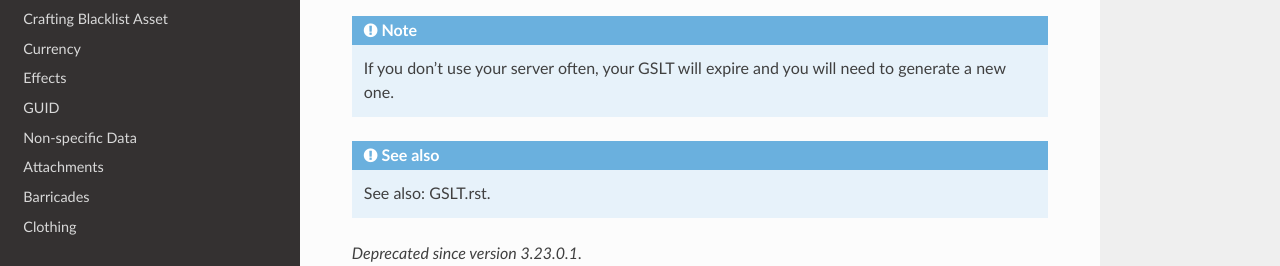
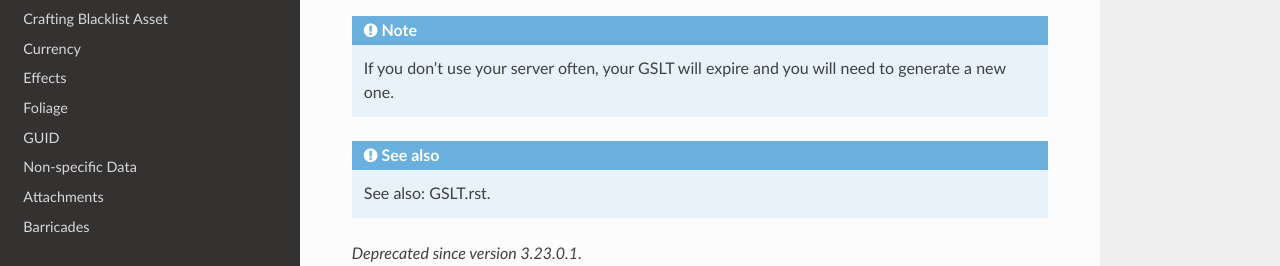
Before and after one commit to MoltonMontro/TestDocs, a Sphinx documentation site: the page built from docs/source/index.rst, in a window 1280 px wide and 900 px high, scrolled down 473 px. Shown: the part 631-897 px from the top of the window. Built offline with Sphinx 7.4.7 and the Read the Docs theme 2.0.0, drawn with Linux system fonts in a browser that asks for light colours.

Commit message:
add heading

```diff
--- a/docs/source/assets/Foliage.rst
+++ b/docs/source/assets/Foliage.rst
@@ -1,4 +1,5 @@
-# Foliage
+Foliage
+=======
 
 This is an [Asset v2](AssetsV2.md) class.
 
```
